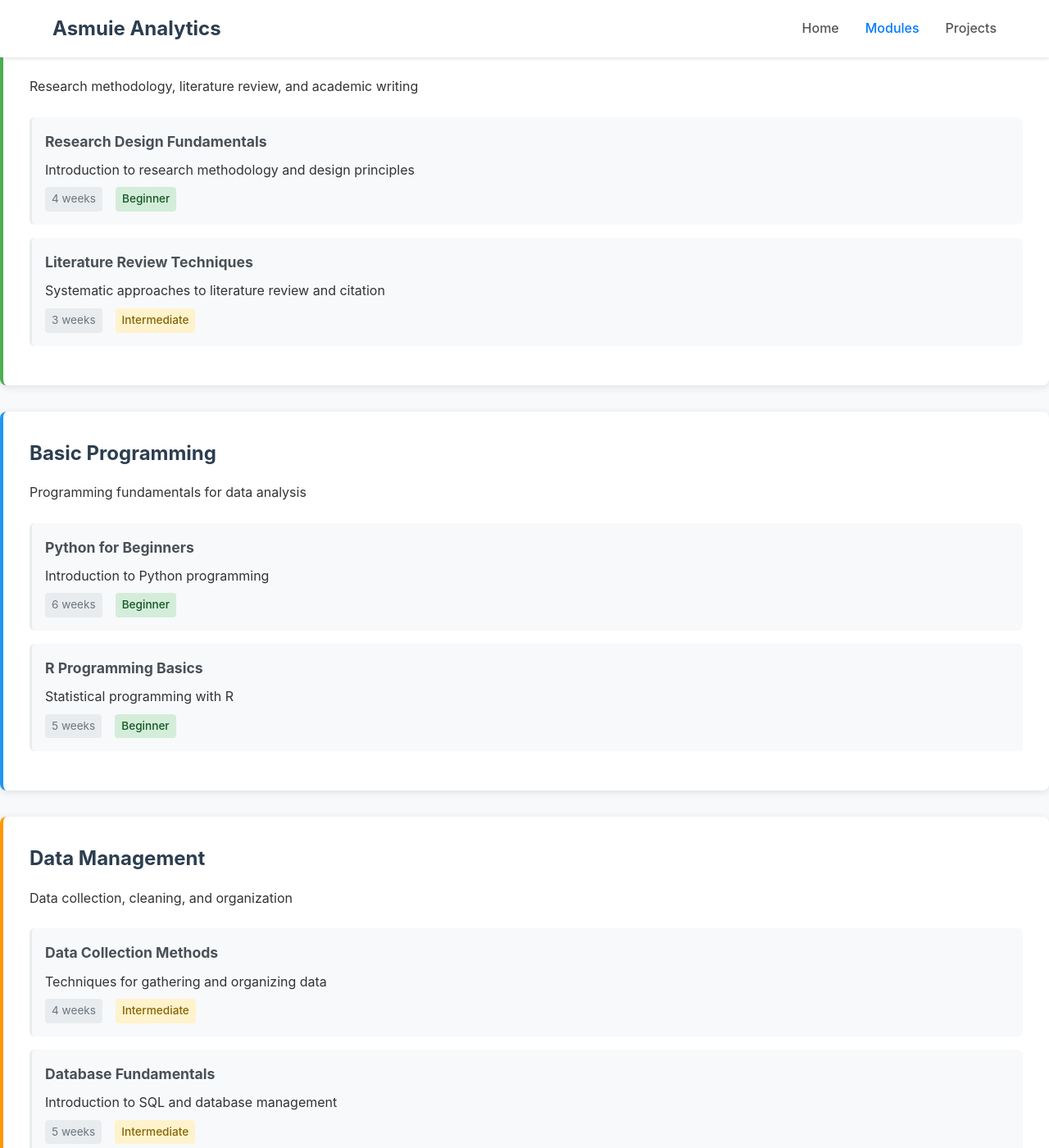
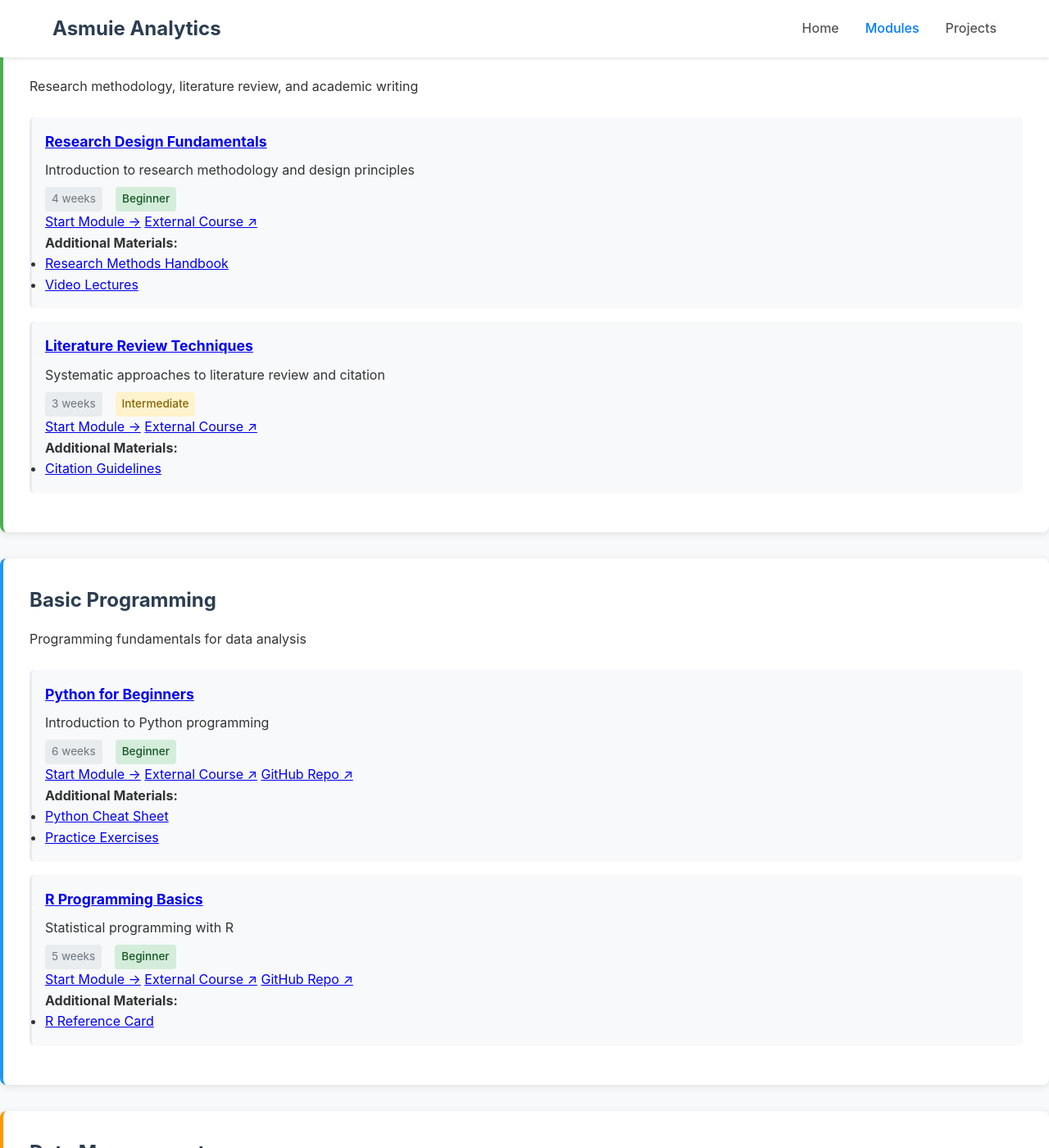
Before and after one commit to asmuie-analytics/modules, a Jekyll site: the page built from index.md, in a window 1280 px wide and 1400 px high, scrolled down 275 px. Shown: the whole window at 82% size. Built offline with Jekyll 4.4.1, drawn with Linux system fonts in a browser that asks for light colours; some of the changed text lies outside the part shown.

Commit message:
Update index.md

```diff
--- a/index.md
+++ b/index.md
@@ -16,12 +16,35 @@ Welcome to our comprehensive collection of learning modules designed to build yo
         <div class="modules-list">
             {% for module in track.modules %}
                 <div class="module-item">
-                    <h3>{{ module.title }}</h3>
+                    <h3><a href="{{ module.url | default: ('/' | append: track.id | append: '/' | append: module.slug | append: '/') | relative_url }}">{{ module.title }}</a></h3>
                     <p>{{ module.description }}</p>
                     <div class="module-meta">
                         <span class="duration">{{ module.duration }}</span>
                         <span class="level level-{{ module.level | downcase }}">{{ module.level }}</span>
                     </div>
+
+                    <div class="module-links">
+                        <a href="{{ module.url | default: ('/' | append: track.id | append: '/' | append: module.slug | append: '/') | relative_url }}" class="module-link module-link-primary">Start Module →</a>
+
+                        {% if module.external_url %}
+                            <a href="{{ module.external_url }}" target="_blank" class="module-link module-link-external">External Course ↗</a>
+                        {% endif %}
+
+                        {% if module.github_repo %}
+                            <a href="{{ module.github_repo }}" target="_blank" class="module-link module-link-github">GitHub Repo ↗</a>
+                        {% endif %}
+                    </div>
+
+                    {% if module.materials %}
+                        <div class="module-materials">
+                            <h4>Additional Materials:</h4>
+                            <ul>
+                                {% for material in module.materials %}
+                                    <li><a href="{{ material.url }}" target="_blank">{{ material.title }}</a></li>
+                                {% endfor %}
+                            </ul>
+                        </div>
+                    {% endif %}
                 </div>
             {% endfor %}
         </div>
```
